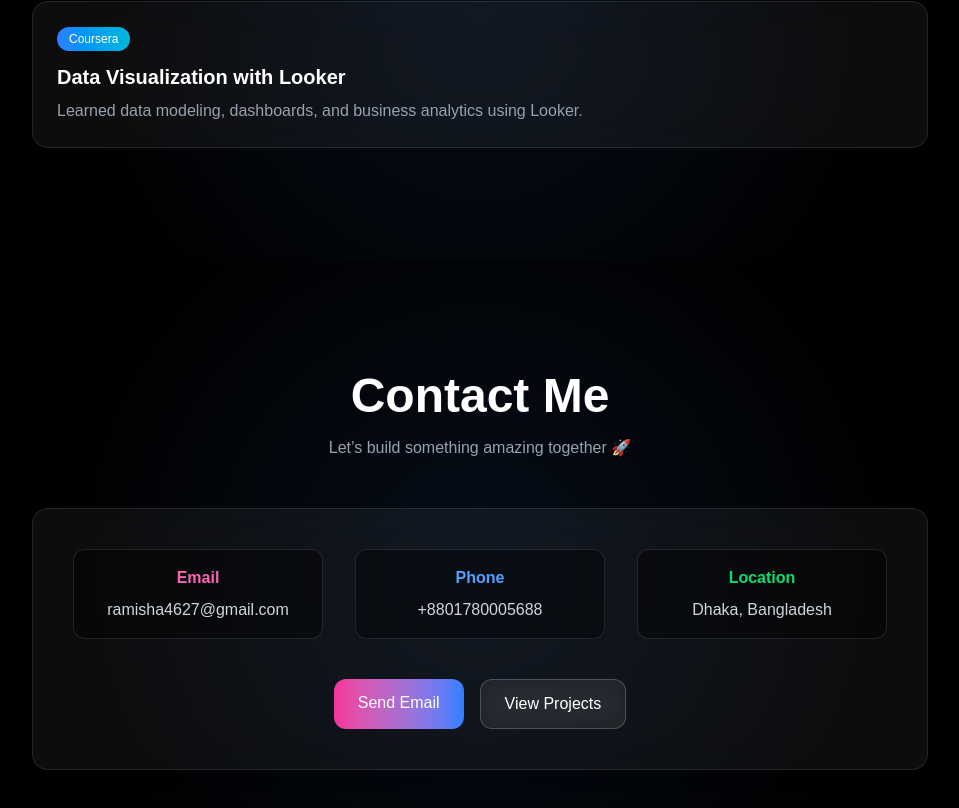
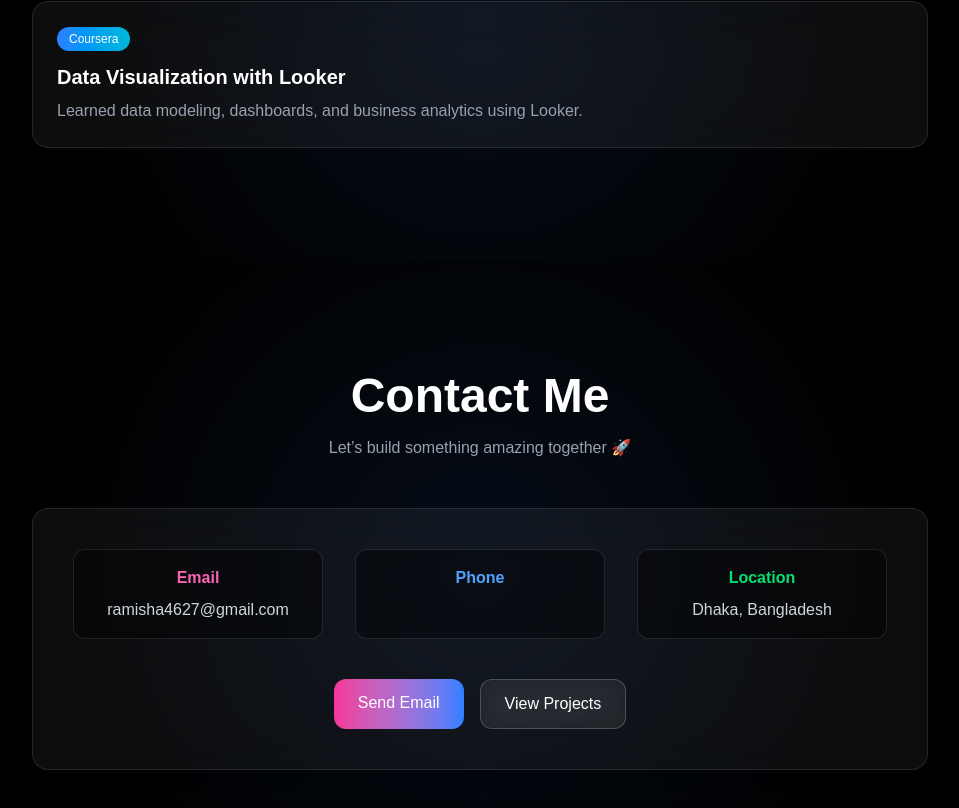
Before and after one commit to ramisha-maliyat/ramisha, a Next.js app: page / in a window 1280 px wide. Shown: the part 6363-7171 px from the top of the page, without its empty margins (160-1119 px from the left). Built offline with nearby package versions, Linux system fonts and the light colour scheme.

Commit message:
contact number removed

```diff
--- a/src/components/Contact.tsx
+++ b/src/components/Contact.tsx
@@ -41,7 +41,7 @@ export default function Contact() {
             <div className="p-4 rounded-xl bg-black/40 border border-white/10 hover:border-blue-500 transition">
               <h3 className="text-blue-400 font-semibold">Phone</h3>
               <p className="text-gray-300 mt-2">
-                +8801780005688
+
               </p>
             </div>
 
```
